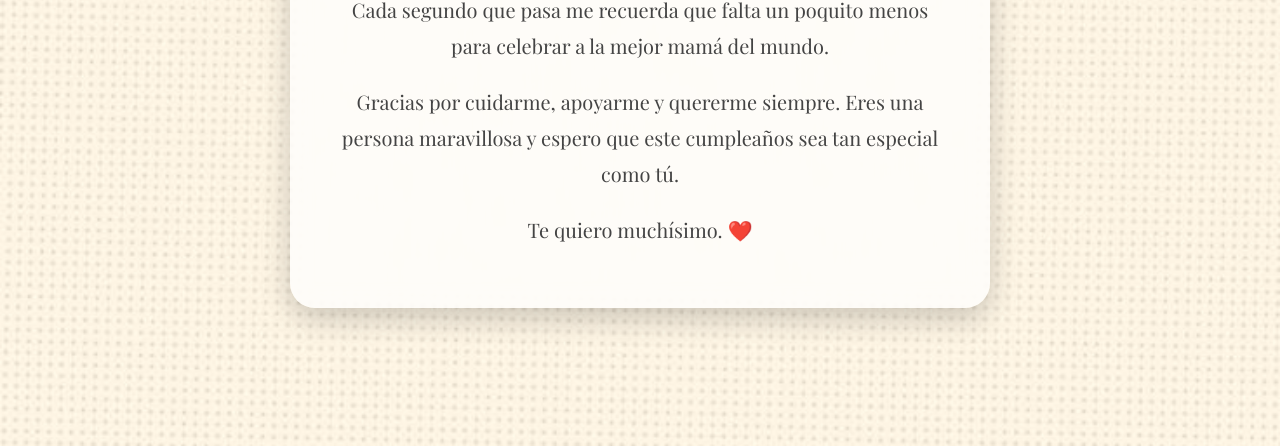
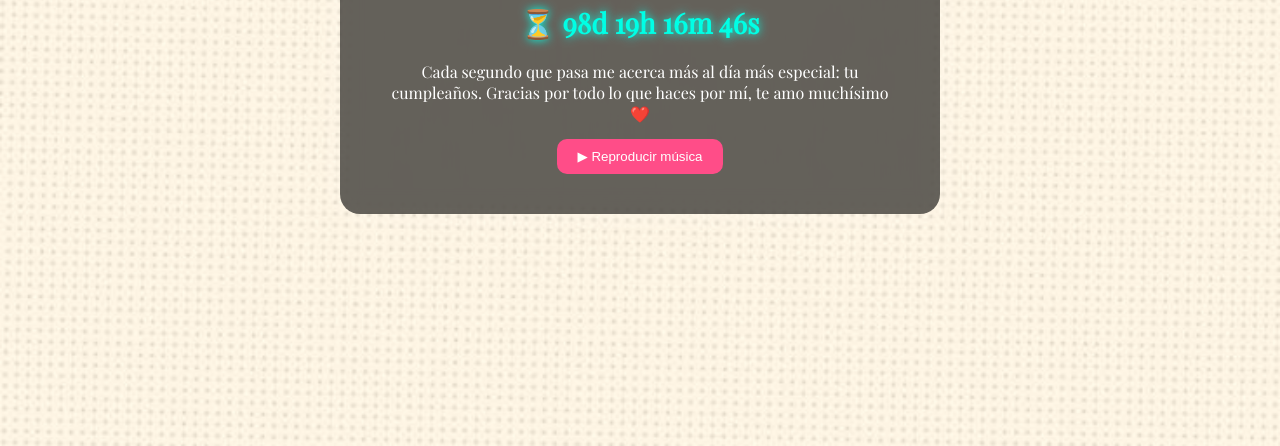
Before and after one commit to dangelovaldivia9-ux/cumple-mamita-, a plain HTML site: page index.html in a window 1280 px wide. Shown: the part 354-800 px from the top of the page. Drawn offline with nearby package versions, Linux system fonts and the light colour scheme.

Commit message:
Add files via upload

```diff
--- a/index.html
+++ b/index.html
@@ -3,38 +3,34 @@
 <head>
 <meta charset="UTF-8">
 <meta name="viewport" content="width=device-width, initial-scale=1.0">
-    <title>Para mi Mamita ❤️</title>
 
-    <link rel="preconnect" href="https://fonts.googleapis.com">
-    <link rel="preconnect" href="https://fonts.gstatic.com" crossorigin>
+<title>Para Mamita ❤️</title>
 
-    <link href="https://fonts.googleapis.com/css2?family=Great+Vibes&family=Playfair+Display:wght@400;700&display=swap" rel="stylesheet">
+<link href="https://fonts.googleapis.com/css2?family=Great+Vibes&family=Playfair+Display&display=swap" rel="stylesheet">
 
 <link rel="stylesheet" href="style.css">
 </head>
 
 <body>
 
-    <div class="carta">
+<audio id="musica" loop>
+  <source src="Día de la madre Mamita querida.mp3" type="audio/mpeg">
+</audio>
+
+<div class="card">
 
 <h1>Para mi querida Mamita ❤️</h1>
 
-        <h2 id="contador"></h2>
+<h2 id="contador">Cargando...</h2>
 
 <p>
-            Cada segundo que pasa me recuerda que falta un poquito menos
-            para celebrar a la mejor mamá del mundo.
+Cada segundo que pasa me acerca más al día más especial: tu cumpleaños.
+Gracias por todo lo que haces por mí, te amo muchísimo ❤️
 </p>
 
-        <p>
-            Gracias por cuidarme, apoyarme y quererme siempre.
-            Eres una persona maravillosa y espero que este cumpleaños
-            sea tan especial como tú.
-        </p>
-
-        <p>
-            Te quiero muchísimo. ❤️
-        </p>
+<button onclick="document.getElementById('musica').play()">
+▶ Reproducir música
+</button>
 
 </div>
 
--- a/script.js
+++ b/script.js
@@ -1,23 +1,22 @@
-const fechaCumple = new Date("October 6, 2026 00:00:00").getTime();
+const fecha = new Date("2026-10-06 00:00:00").getTime();
 
-function actualizarContador() {
+function actualizar(){
 const ahora = new Date().getTime();
-    const diferencia = fechaCumple - ahora;
+const diff = fecha - ahora;
 
-    if (diferencia <= 0) {
-        document.getElementById("contador").innerHTML =
-        "🎉 ¡Feliz cumpleaños, Mamita! ❤️";
+if(diff <= 0){
+document.getElementById("contador").innerHTML = "🎉 ¡Feliz cumpleaños Mamita ❤️!";
 return;
 }
 
-    const dias = Math.floor(diferencia / (1000 * 60 * 60 * 24));
-    const horas = Math.floor((diferencia % (1000 * 60 * 60 * 24)) / (1000 * 60 * 60));
-    const minutos = Math.floor((diferencia % (1000 * 60 * 60)) / (1000 * 60));
-    const segundos = Math.floor((diferencia % (1000 * 60)) / 1000);
+let dias = Math.floor(diff / (1000*60*60*24));
+let horas = Math.floor((diff % (1000*60*60*24))/(1000*60*60));
+let minutos = Math.floor((diff % (1000*60*60))/(1000*60));
+let segundos = Math.floor((diff % (1000*60))/1000);
 
 document.getElementById("contador").innerHTML =
-    `⏳ ${dias} días ${horas} horas ${minutos} minutos ${segundos} segundos`;
+`⏳ ${dias}d ${horas}h ${minutos}m ${segundos}s`;
 }
 
-setInterval(actualizarContador, 1000);
-actualizarContador();
+setInterval(actualizar,1000);
+actualizar();
--- a/style.css
+++ b/style.css
@@ -1,48 +1,57 @@
 *{
-    margin: 0;
-    padding: 0;
-    box-sizing: border-box;
+margin:0;
+padding:0;
+box-sizing:border-box;
 }
 
 body{
-    font-family: 'Playfair Display', serif;
-    background-color: red;
-    background-image: url("./fondo.jpeg.jpeg");
-    background-size: cover;
-    background-position: center;
-    background-repeat: no-repeat;
-    display: flex;
-    justify-content: center;
-    align-items: center;
-    min-height: 100vh;
+font-family:'Playfair Display', serif;
+height:100vh;
+display:flex;
+justify-content:center;
+align-items:center;
+background-image:url("fondo.jpeg.jpeg");
+background-size:cover;
+background-position:center;
 }
-.carta{
-    width: 85%;
-    max-width: 700px;
-    background: rgba(255,255,255,0.75);
-    backdrop-filter: blur(10px);
-    border-radius: 25px;
-    padding: 40px;
-    box-shadow: 0 10px 30px rgba(0,0,0,0.2);
-    text-align: center;
+
+.card{
+background:rgba(0,0,0,0.6);
+backdrop-filter: blur(10px);
+padding:40px;
+border-radius:20px;
+text-align:center;
+color:white;
+width:80%;
+max-width:600px;
+box-shadow:0 0 30px rgba(255,255,255,0.2);
+animation: aparecer 2s ease;
 }
 
 h1{
-    font-family: 'Great Vibes', cursive;
-    font-size: 60px;
-    color: #d63384;
-    margin-bottom: 20px;
+font-family:'Great Vibes', cursive;
+font-size:50px;
+color:#ffb6c1;
 }
 
 #contador{
-    color: #ff4d88;
-    font-size: 28px;
-    margin-bottom: 30px;
+font-size:28px;
+margin:20px 0;
+color:#00ffe5;
+text-shadow:0 0 10px #00ffe5;
 }
 
-p{
-    font-size: 20px;
-    color: #444;
-    line-height: 1.8;
-    margin-bottom: 20px;
+button{
+padding:10px 20px;
+border:none;
+border-radius:10px;
+background:#ff4d88;
+color:white;
+cursor:pointer;
+margin-top:15px;
 }
+
+@keyframes aparecer{
+from{opacity:0; transform:translateY(20px);}
+to{opacity:1; transform:translateY(0);}
+}
```
Also changed, not shown: 1 other file. Lines whose indentation alone changed are shown as unchanged.
